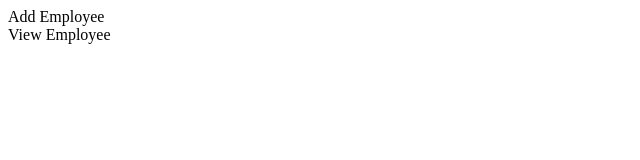
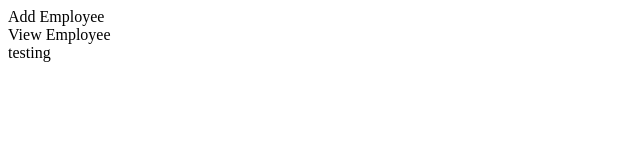
Before and after one commit to pankajkumarbsingh/demo, an Angular app: page / in a window 1280 px wide. Shown: the top 160 px of the page, without its empty margins (0-640 px from the left). Built offline with nearby package versions, Linux system fonts and the light colour scheme.

Commit message:
commit test

```diff
--- a/src/app/app.html
+++ b/src/app/app.html
@@ -1,4 +1,4 @@
 <div (click)="addEmployee()">Add Employee</div>
 <div (click)="viewEmployees()">View Employee</div>
-
+<div>testing</div>
 <router-outlet />
```
